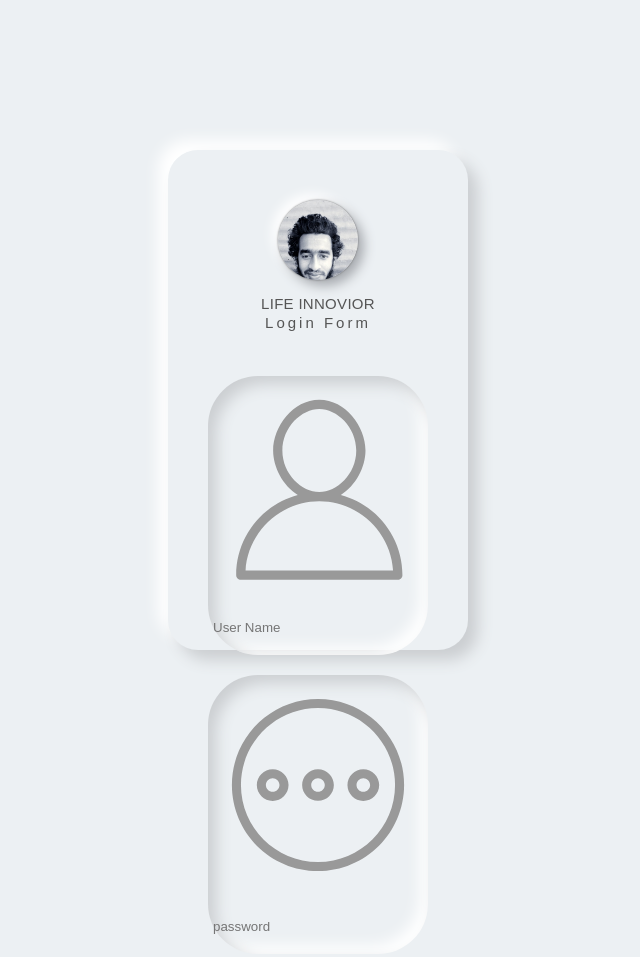
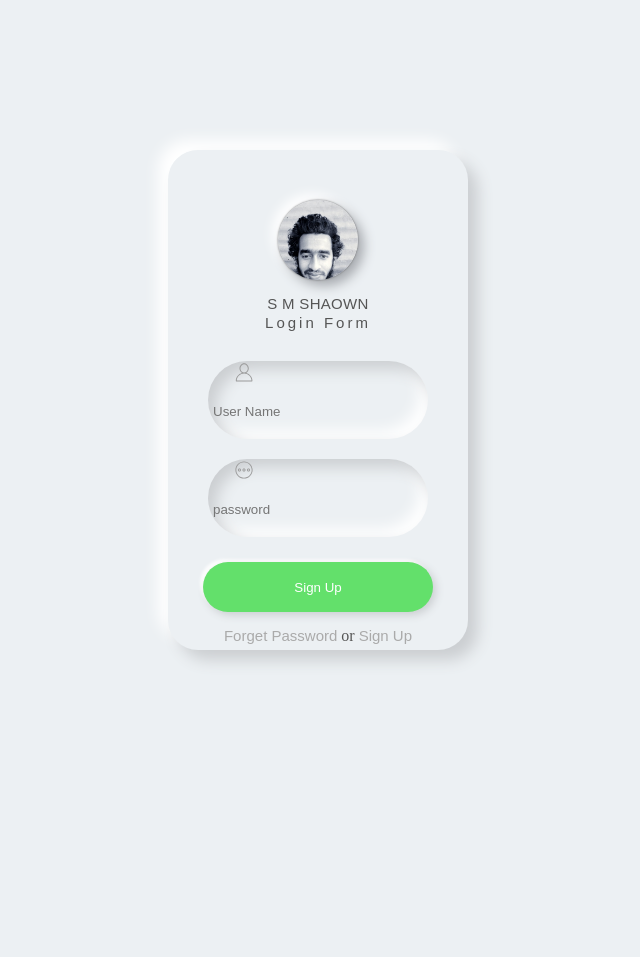
Before and after one commit to smshaown/Neumorphic-login-design, a plain HTML site: page index.html in a window 1280 px wide. Shown: the whole page, without its empty margins (82-722 px from the left). After the commit the page ends 800 px from the top, so only its background shows below. Drawn offline with Linux system fonts and the light colour scheme.

Commit message:
copleted the neumorphic login design

```diff
--- a/index.html
+++ b/index.html
@@ -10,7 +10,7 @@
 <body>
     <div class="login-form">
         <div class="logo"></div>
-        <div class="title">Life Innovior</div>
+        <div class="title">s m shaown</div>
         <div class="sub-title">Login Form</div>
 
         <div class="fields">
@@ -21,6 +21,10 @@
                 <path d="M10,2.172c-4.324,0-7.828,3.504-7.828,7.828S5.676,17.828,10,17.828c4.324,0,7.828-3.504,7.828-7.828S14.324,2.172,10,2.172M10,17.004c-3.863,0-7.004-3.141-7.004-7.003S6.137,2.997,10,2.997c3.862,0,7.004,3.141,7.004,7.004S13.862,17.004,10,17.004M10,8.559c-0.795,0-1.442,0.646-1.442,1.442S9.205,11.443,10,11.443s1.441-0.647,1.441-1.443S10.795,8.559,10,8.559 M10,10.619c-0.34,0-0.618-0.278-0.618-0.618S9.66,9.382,10,9.382S10.618,9.661,10.618,10S10.34,10.619,10,10.619 M14.12,8.559c-0.795,0-1.442,0.646-1.442,1.442s0.647,1.443,1.442,1.443s1.442-0.647,1.442-1.443S14.915,8.559,14.12,8.559 M14.12,10.619c-0.34,0-0.618-0.278-0.618-0.618s0.278-0.618,0.618-0.618S14.738,9.661,14.738,10S14.46,10.619,14.12,10.619 M5.88,8.559c-0.795,0-1.442,0.646-1.442,1.442s0.646,1.443,1.442,1.443S7.322,10.796,7.322,10S6.675,8.559,5.88,8.559 M5.88,10.619c-0.34,0-0.618-0.278-0.618-0.618S5.54,9.382,5.88,9.382S6.498,9.661,6.498,10S6.22,10.619,5.88,10.619"></path>
             </svg><input type="password" placeholder="password" class="pass-input"></div>
         </div>
+        <button class="singin-button">Sign Up</button>
+        <div class="link">
+            <a href="#">Forget Password</a> or <a href="#">Sign Up</a>
+        </div>
     </div>
 </body>
 </html>
--- a/style.css
+++ b/style.css
@@ -53,7 +53,7 @@ body{
 
 .fields {
     width: 100%;
-    padding: 45px 5px 5px 5px;
+    padding: 30px 5px 5px 5px;
 }
 
 .fields input{
@@ -70,3 +70,41 @@ body{
     box-shadow: inset 8px 8px 15px #cbced1,
                 inset  -8px -8px 15px white;
 }
+
+.fields svg{
+    height: 22px;
+    margin: 0px 7px -3px 25px;
+}
+
+.singin-button{
+    outline: none;
+    border: none;
+    cursor: pointer;
+    width: 100%;
+    height: 50px;
+    border-radius: 50px;
+    background: #63e06b;
+    box-shadow: 3px 3px 8px #cbced1,
+                -3px -3px 3px white;
+    color: white;
+    transition: .5s linear;
+}
+.singin-button:hover{
+    background-color: #3fa546;
+}
+
+.singin-button:active{
+    background-color: yellowgreen;
+}
+
+.link{
+    padding-top: 15px;
+    text-align: center;
+}
+
+.link a {
+    text-decoration: none;
+    color: #aaa;
+    font-family: sans-serif;
+    font-size: 15px;
+}
```
